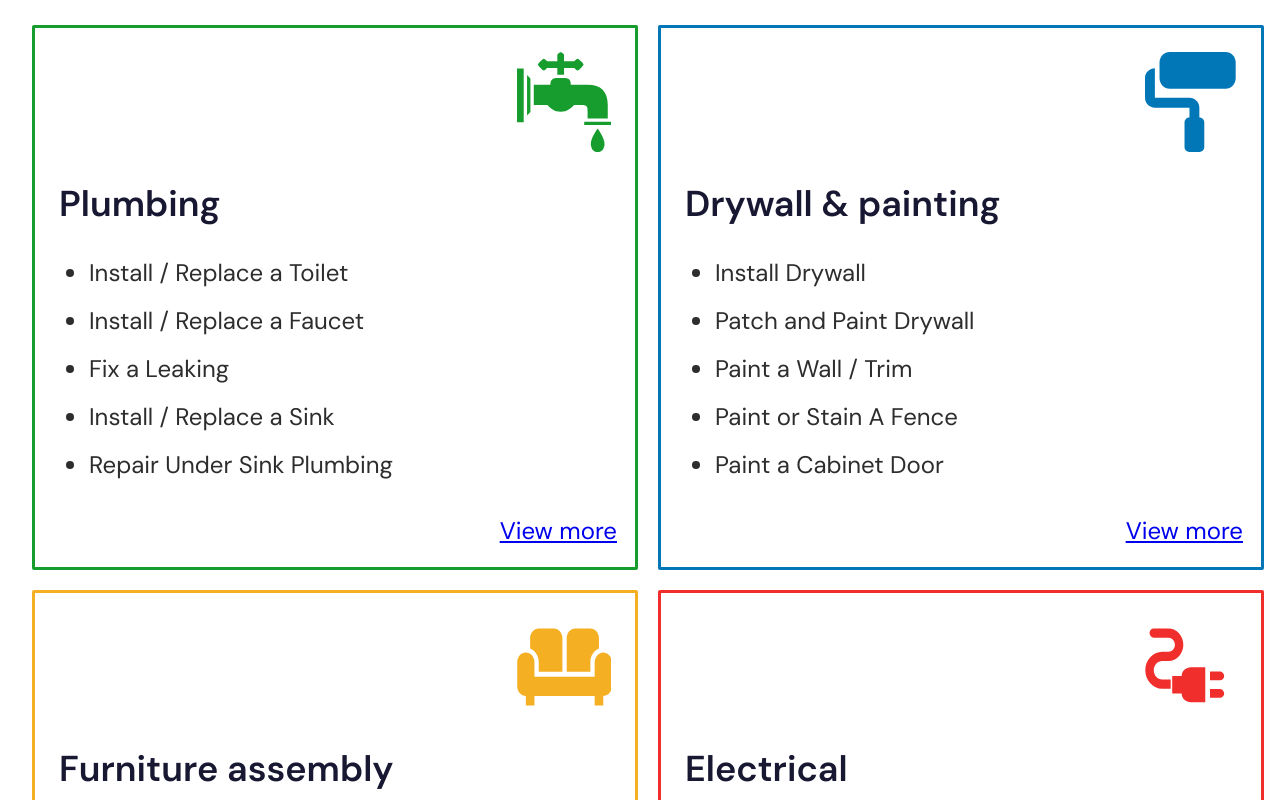
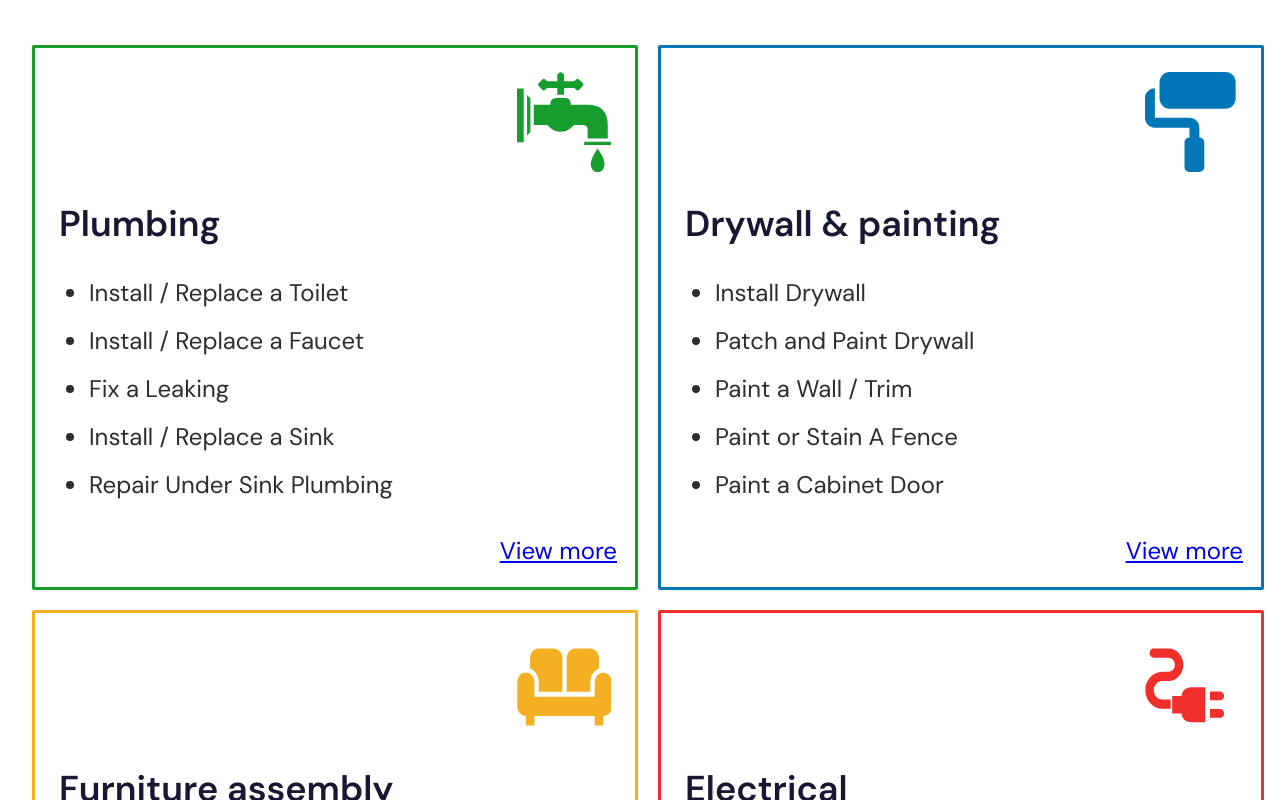
Before and after one commit to AsphaltHedgehog/G-M_Development-TestTask, a React (Vite) app: page / in a window 1280 px wide. Shown: the top 800 px of the page. Built offline with nearby package versions, Linux system fonts and the light colour scheme.

Commit message:
fixed styles in app

```diff
--- a/src/App.styled.js
+++ b/src/App.styled.js
@@ -6,11 +6,11 @@
   padding: 15px 16px 15px 16px;
 
   @media (min-width: 768px) {
-    padding: 0px 24px 0px 24px;
+    padding: 20px 24px 20px 24px;
   }
 
   @media (min-width: 1320px) {
-    padding: 0px 30px 0px 30px;
+    padding: 25px 30px 25px 30px;
   }
 `;
 
```
